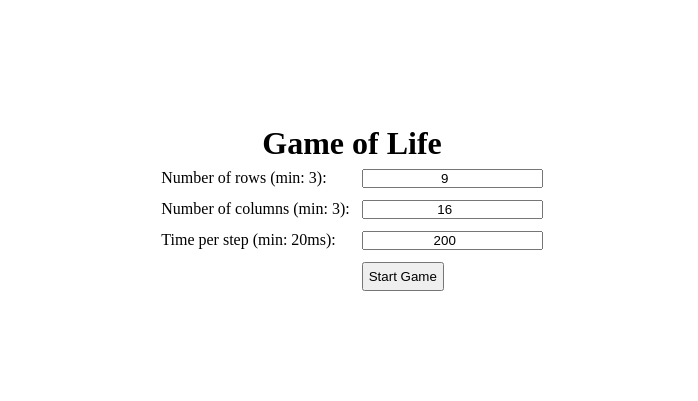
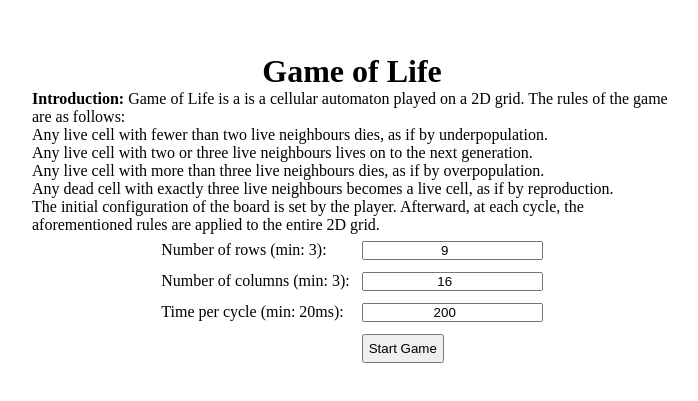
Before and after one commit to vladimir-vladimir/game-of-life, a plain HTML site: page index.html in a window 1280 px wide. Shown: the part 189-590 px from the top of the page, without its empty margins (288-986 px from the left). Drawn offline with Linux system fonts and the light colour scheme.

Commit message:
Added introduction

```diff
--- a/index.html
+++ b/index.html
@@ -9,6 +9,16 @@
 <body>
   <div id="game">
     <h1>Game of Life</h1>
+    <div style="width: 50%;">
+      <p><b>Introduction:&nbsp;</b>Game of Life is a is a cellular automaton played on a 2D grid. The rules of the game are as follows:</p>
+      <ol>
+        <li>Any live cell with fewer than two live neighbours dies, as if by underpopulation.</li>
+        <li>Any live cell with two or three live neighbours lives on to the next generation.</li>
+        <li>Any live cell with more than three live neighbours dies, as if by overpopulation.</li>
+        <li>Any dead cell with exactly three live neighbours becomes a live cell, as if by reproduction.</li>
+      </ol>
+      <p>The initial configuration of the board is set by the player. Afterward, at each cycle, the aforementioned rules are applied to the entire 2D grid.</p>
+    </div>
     <table>
       <tr>
         <td>Number of rows (min: 3):</td>
@@ -19,7 +29,7 @@
         <td><input type="number" id="num-col" min="3" value="16"></td>
       </tr>
       <tr>
-        <td>Time per step (min: 20ms):</td>
+        <td>Time per cycle (min: 20ms):</td>
         <td><input type="number" id="time-between-steps" min="20" value="200"></td>
       </tr>
       <tr>
```
